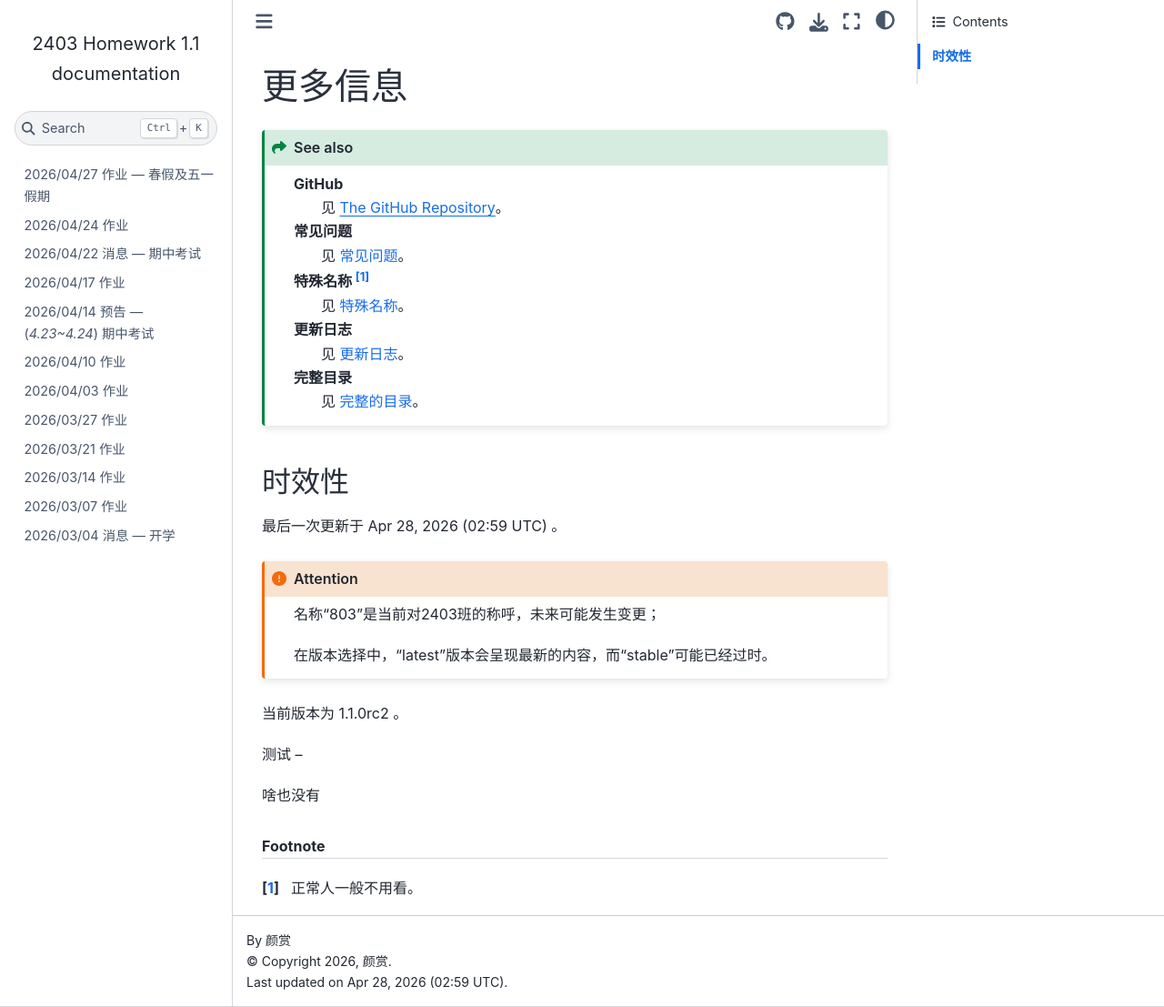
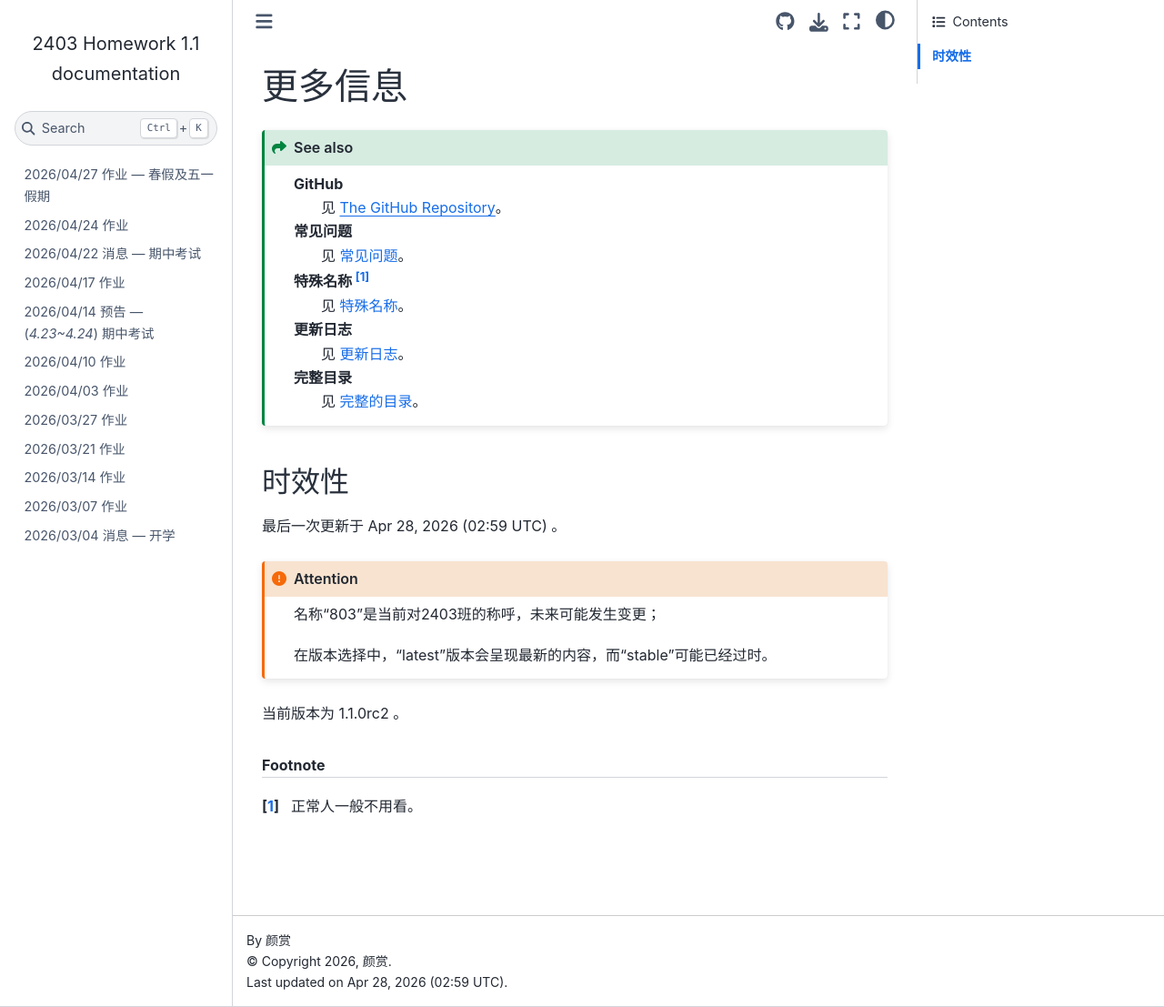
Before and after one commit to Sail-in-1024/2403-Homework, a Sphinx documentation site: the page built from docs/source/moreinfo.rst, in a window 1280 px wide and 1107 px high. Shown: the whole window at 91% size. Built offline with Sphinx 7.4.7 and the Sphinx Book theme 1.1.4, drawn with Linux system fonts in a browser that asks for light colours.

Commit message:
更新 moreinfo.rst
移除留存已久的“测试内容”

```diff
--- a/docs/source/moreinfo.rst
+++ b/docs/source/moreinfo.rst
@@ -32,11 +32,6 @@
 
 当前版本为 |version| 。
 
-测试
---
-
-啥也没有
-
 .. _The GitHub Repository: https://github.com/Sail-in-1024/2403-Homework
 
 .. rubric:: Footnote
```
